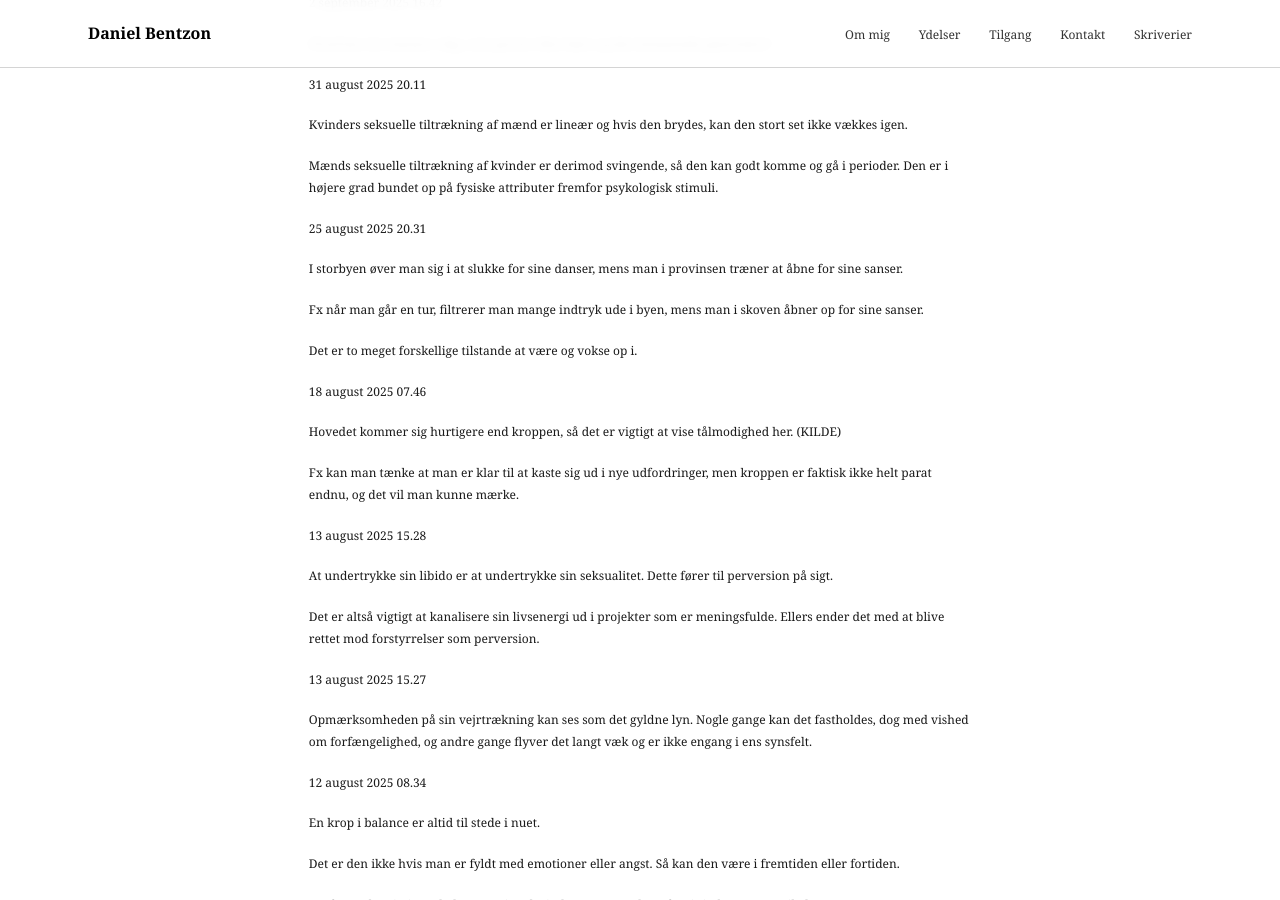
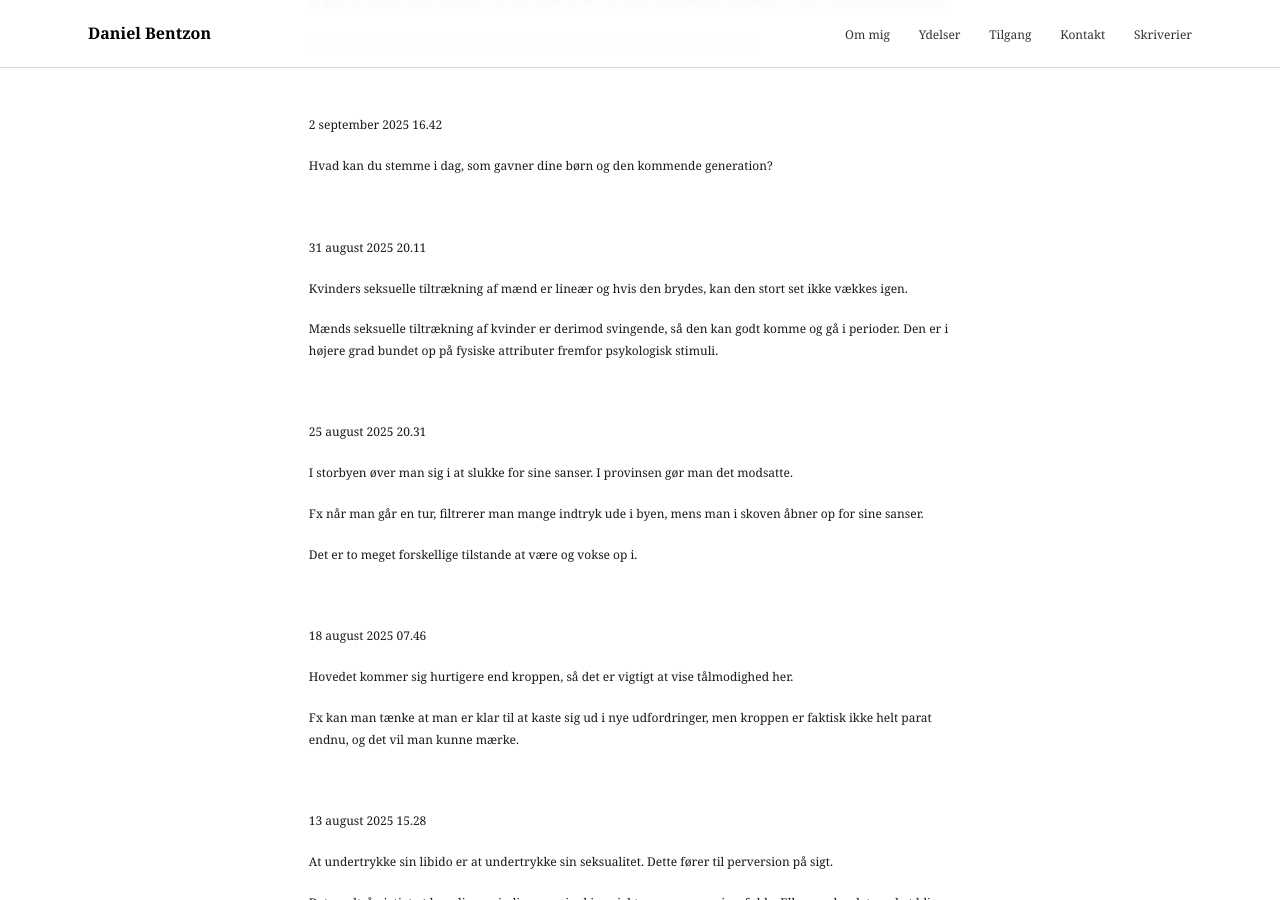
Before and after one commit to danielbentzon/danielbentzon.github.io, a Jekyll site: the page built from _sider/indsigter.md, in a window 1280 px wide and 900 px high, scrolled down 10233 px. Built offline with Jekyll 4.4.1, drawn with Linux system fonts in a browser that asks for light colours.

Commit message:
Update _sider/indsigter.md (via Pages CMS)

```diff
--- a/_sider/indsigter.md
+++ b/_sider/indsigter.md
@@ -482,6 +482,8 @@ Så længe man prioriterer de rigtige menneske og lader være med at spilde tid
 
 
 
+&nbsp;
+
 29 oktober 2025 08.14
 
 Det, og det andet, fremfor alt eller intet.
@@ -490,6 +492,8 @@ Bring nuancerne i spil og accepter at der altid er den anden side af en sag, som
 
 
 
+&nbsp;
+
 6 oktober 2025 20.30
 
 Det er ikke nok bare at gøre sit bedste som forældre.
@@ -512,12 +516,16 @@ Det kræver naturligvis at man har ressourcer til at opsøge den fornødne hjæl
 
 
 
+&nbsp;
+
 2 september 2025 16.42
 
 Hvad kan du stemme i dag, som gavner dine børn og den kommende generation?
 
 
 
+&nbsp;
+
 31 august 2025 20.11
 
 Kvinders seksuelle tiltrækning af mænd er lineær og hvis den brydes, kan den stort set ikke vækkes igen.
@@ -526,9 +534,11 @@ Mænds seksuelle tiltrækning af kvinder er derimod svingende, så den kan godt
 
 
 
+&nbsp;
+
 25 august 2025 20.31
 
-I storbyen øver man sig i at slukke for sine danser, mens man i provinsen træner at åbne for sine sanser.
+I storbyen øver man sig i at slukke for sine sanser. I provinsen gør man det modsatte.
 
 Fx når man går en tur, filtrerer man mange indtryk ude i byen, mens man i skoven åbner op for sine sanser.
 
@@ -536,14 +546,18 @@ Det er to meget forskellige tilstande at være og vokse op i.
 
 
 
+&nbsp;
+
 18 august 2025 07.46
 
-Hovedet kommer sig hurtigere end kroppen, så det er vigtigt at vise tålmodighed her. (KILDE)
+Hovedet kommer sig hurtigere end kroppen, så det er vigtigt at vise tålmodighed her.
 
 Fx kan man tænke at man er klar til at kaste sig ud i nye udfordringer, men kroppen er faktisk ikke helt parat endnu, og det vil man kunne mærke.
 
 
 
+&nbsp;
+
 13 august 2025 15.28
 
 At undertrykke sin libido er at undertrykke sin seksualitet. Dette fører til perversion på sigt.
@@ -552,12 +566,16 @@ Det er altså vigtigt at kanalisere sin livsenergi ud i projekter som er menings
 
 
 
+&nbsp;
+
 13 august 2025 15.27
 
 Opmærksomheden på sin vejrtrækning kan ses som det gyldne lyn. Nogle gange kan det fastholdes, dog med vished om forfængelighed, og andre gange flyver det langt væk og er ikke engang i ens synsfelt.
 
 
 
+&nbsp;
+
 12 august 2025 08.34
 
 En krop i balance er altid til stede i nuet.
@@ -568,18 +586,24 @@ Derfor er det vigtigt at balancere sig selv, inden man mærker efter i sin krop
 
 
 
+&nbsp;
+
 11 august 2025 15.02
 
 For mig handler det ikke om godt eller dårligt vejr, altså om der er sol, regn eller blæst. I stedet påvirker det mig om der er dagslys eller ej. Ellers tager jeg blot tøjet på efter vejret.
 
 
 
+&nbsp;
+
 11 august 2025 10.13
 
 Vi bruger mange begreber i den daglige tale og i samfundsdebatten uden at være sikre på at vi taler om det samme. Hvordan definerer vi det at rejse, hvad er og hvornår er man forelsket, og i hvad?
 
 
 
+&nbsp;
+
 2 august 2025 13.40
 
 Det er umuligt at leve livet hvis man har for travlt. Det vil medføre en ophobning af indtryk fordi de ikke når at blive fordøjet. Dermed vil ens system være nødt til at skære hukommelsen af oplevelser fra, så man ikke kan erindre de ting som man har oplevet.
@@ -588,6 +612,8 @@ Det er derfor vigtigt at give sig tid til at fordøje hverdagens indtryk, så ma
 
 
 
+&nbsp;
+
 1 august 2025 16.59
 
 Det største problem med afhængighedsskabende teknologi som SoMe er at de frarøver mennesker at selvregulere.
@@ -598,12 +624,16 @@ Og en dårlig selvregulering, medfører mennesker som reagerer uproportionalt me
 
 
 
+&nbsp;
+
 1 august 2025 07.59
 
 Det føles bedre at selvoptimere når livet er lidt travlt, for ellers går man og optimerer et liv som har kapacitet til større ændringer fremfor at opsøge dem.
 
 
 
+&nbsp;
+
 17 juli 2025 13.44
 
 Jeg ønsker ikke at være ambitiøs. Jeg ønsker at være visionær.
@@ -614,6 +644,8 @@ Hvor det at være visionær handler mere om at turde tænke store originale tank
 
 
 
+&nbsp;
+
 11 juli 2025 07.48
 
 Bare fordi man har mulighed og klarhed til at tage svære samtaler med sine nære relationer, betyder det ikke at tiden er rigtig til at tage dem.
@@ -622,12 +654,16 @@ Det er vigtigt at mærke efter i sig selv om man er klar til det, da disse samta
 
 
 
+&nbsp;
+
 11 juli 2025 07.47
 
 Kærlighed og lidelse er to veje til Gud.
 
 
 
+&nbsp;
+
 8 juli 2025 20.27
 
 Lad dig drive af nysgerrighed fremfor samvittighed.
@@ -638,6 +674,8 @@ Hvis man derimod lader sig lede af nysgerrighed og stiller spørgsmålet “hvor
 
 
 
+&nbsp;
+
 8 juli 2025 07.55
 
 For at lyst kan være et vejledende kompas, er det en forudsætning at man er tilpas reguleret eller i balance.
@@ -646,6 +684,8 @@ Ellers er det for vanskeligt at mærke sin autentiske lyst, hvis ens behov ikke
 
 
 
+&nbsp;
+
 7 juli 2025 21.44
 
 Kilden til meget lidelse, kommer af de løgne vi fortæller os selv.
@@ -654,6 +694,8 @@ Og dermed også vores manglende mod til at se virkeligheden for hvad den er.
 
 
 
+&nbsp;
+
 2 juli 2025 10.59
 
 “Lad mig være.” eller “Lad mig bare lige være.” 6. juli 2025 21.27 eller “Lad mig være i fred.”
@@ -662,6 +704,8 @@ Temmelig sigende for hvad folk egentlig ønsker, når de forstyrres. De vil egen
 
 
 
+&nbsp;
+
 1 juli 2025 10.20
 
 Man skal ikke undervurdere kraften af national proksimitets betydning for selvidentifikation.
@@ -672,6 +716,8 @@ Derfor er det også svært at slå igennem som kunstner i andre lande, fordi fol
 
 
 
+&nbsp;
+
 27 juni 2025 08.20
 
 Jeg ønsker at være idealist gennem handling ikke gennem ord.
@@ -680,6 +726,8 @@ Hver gang der er mulighed for at blive sat eller selv sætte sig op på den mora
 
 
 
+&nbsp;
+
 19 juni 2025 12.38
 
 Jeg er god til at gøre det jeg har lyst til, men måske ikke lige så god til at mærke efter hvad jeg har brug for.
@@ -690,6 +738,8 @@ Fx kan man have lyst til at se TV med sin kæreste, men egentlig har man brug fo
 
 
 
+&nbsp;
+
 17 juni 2025 13.12
 
 Luk computeren når du spiser. Du overlever nok de 15 minutter det tager at spise.
@@ -698,6 +748,8 @@ Vær tilstede med den aktivitet du er i gang med, og giv dig selv tid og plads t
 
 
 
+&nbsp;
+
 16 juni 2025 17.23
 
 Får man det dårligt når man ikke træner, er det nok et praj om at der er noget som ikke er som det skal være.
@@ -710,6 +762,8 @@ Depression fortæller os nemlig at noget i os er undertrykt, og hvis vi undertry
 
 
 
+&nbsp;
+
 15 juni 2025 15.06
 
 Når folk dokumenter ting med deres mobil fremfor at opleve det selv og bare nyde øjeblikket, er det en klyngen til øjeblikket og et forsøg på at fastholde det.
@@ -718,6 +772,8 @@ Dette afføder lidelse, fordi et hvert øjeblik er øjeblikkeligt foranderligt.
 
 
 
+&nbsp;
+
 12 juni 2025 15.47
 
 I store virksomheder, fra det øverste organisatoriske niveau, bestyrelsen og den øverste ledelse, er mennesker bare et tal i et Excelark.
@@ -726,6 +782,8 @@ På afdelingsniveau handler det derimod også om mennesker. Det samme gør sig g
 
 
 
+&nbsp;
+
 12 juni 2025 10.07
 
 Hvis man skal bruge porno for at onanere, har man ikke naturlig lyst nok.
@@ -734,6 +792,8 @@ Vent derfor med at onanere til at lysten er stor nok til ikke at kunne lade vær
 
 
 
+&nbsp;
+
 11 juni 2025 08.22
 
 Hvad er det som ingen lyd har, men alligevel larmer så de færreste kan holde det ud?
@@ -742,6 +802,8 @@ Stilhed.
 
 
 
+&nbsp;
+
 10 juni 2025 19.04
 
 Man er ikke sine handlinger, men man er heller ikke, ikke sine handlinger.
@@ -752,6 +814,8 @@ Samfundet har dog et stort ønske om at ville forstå ting, så det ikke stiller
 
 
 
+&nbsp;
+
 9 juni 2025 14.41
 
 The way to counter materialism is to ask not what the world can give to you, but what you can give to the world.
@@ -768,12 +832,12 @@ That’s what truly challenges materialism, not lofty ideals, but the quiet prac
 
 
 
+&nbsp;
+
 9 juni 2025 14.36
 
 Keep asking ‘why’ is the only way to find balance in life.
 
-—
-
 Why do we consume so much?
 
 Why do we need such a big house?
@@ -794,11 +858,11 @@ Why do we need AI?
 
 
 
+&nbsp;
+
 1 juni 2025 13.50
 
 Man bestemmer selv om man reagerer på en impuls, men man bestemmer ikke selv impulsen.
-
-—
 
 Fx at vende hovedet efter en flot pige som går forbi.
 
```
